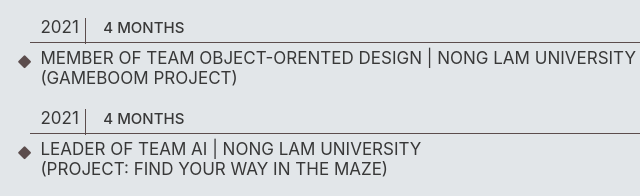
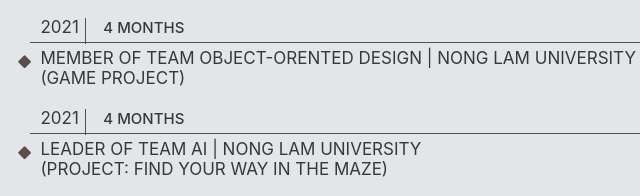
Before and after one commit to dannv0602/CV_NguyenVanDan, a plain HTML site: page index.html in a window 1280 px wide. Shown: the part 1119-1315 px from the top of the page, 476-1116 px from the left. Drawn offline with Linux system fonts and the light colour scheme.

Commit message:
Dan up
Dan up

```diff
--- a/index.html
+++ b/index.html
@@ -396,7 +396,7 @@
                                 <p class="time">4 months</p>
                             </div>
                             <p class="content">Member of team Object-orented Design | Nong Lam University </p>
-                            <p class="content">(GameBoom Project)</p>
+                            <p class="content">(Game Project)</p>
                         </li>
                         <li>
                             <i class="fas fa-square"></i>
```
